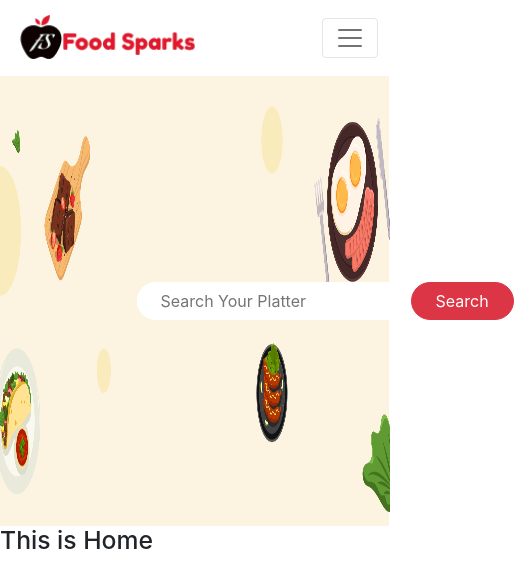
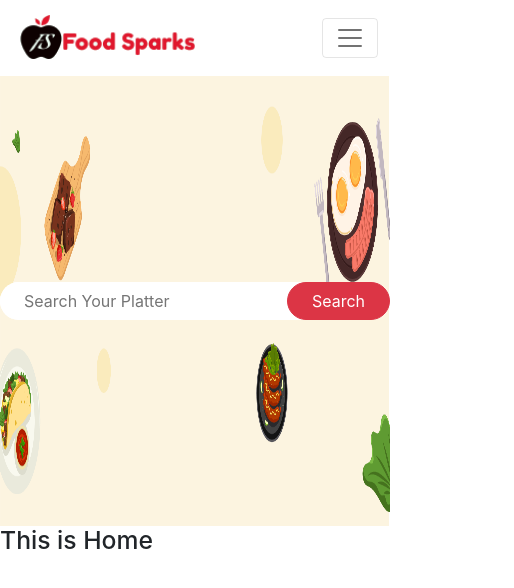
Before and after one commit to engrkashem/food-sparks, a React (Create React App) app: page / in a window 390 px wide. Shown: the top 588 px of the page, 514 px wide, since content can reach past the window. Built offline with nearby package versions, Linux system fonts and the light colour scheme.

Commit message:
responsiveness done

```diff
--- a/src/Pages/Home/Banner/Banner.css
+++ b/src/Pages/Home/Banner/Banner.css
@@ -3,8 +3,9 @@
     background-image: url('../../../images/bannerbackground.png');
     background-repeat: no-repeat;
     background-size: 100vw 100%;
+    margin: 0;
 }
 
 .search-container {
-    width: 30%;
+    padding: 0;
 }
--- a/src/Pages/Home/Banner/Banner.js
+++ b/src/Pages/Home/Banner/Banner.js
@@ -3,10 +3,12 @@ import './Banner.css'
 
 const Banner = () => {
     return (
-        <div className='search-banner d-flex justify-content-center align-items-center'>
-            <div className='search-container rounded-pill bg-white d-flex justify-content-between'>
-                <input className='flex-grow-1 border-0 ps-4 rounded-pill' type="text" name="searchBox" id="search-field" placeholder='Search Your Platter' />
-                <button className='btn btn-danger rounded-pill px-4'>Search</button>
+        <div className='search-banner row justify-content-center align-items-center'>
+            <div className='search-container col-sm-4 rounded-pill bg-white'>
+                <div className=' d-flex justify-content-between'>
+                    <input className='border-0 ps-4 rounded-pill flex-grow-1' type="text" name="searchBox" id="search-field" placeholder='Search Your Platter' />
+                    <button className='btn btn-danger rounded-pill px-4'>Search</button>
+                </div>
             </div>
         </div>
     );
--- a/src/Pages/Home/Header/Header.js
+++ b/src/Pages/Home/Header/Header.js
@@ -6,7 +6,7 @@ import './Header.css';
 const Header = () => {
     return (
         <div>
-            <div className='bg-image'>
+            <div className=''>
                 <Banner></Banner>
             </div >
         </div>
```
